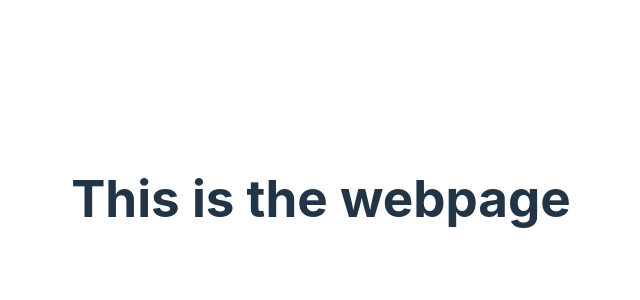
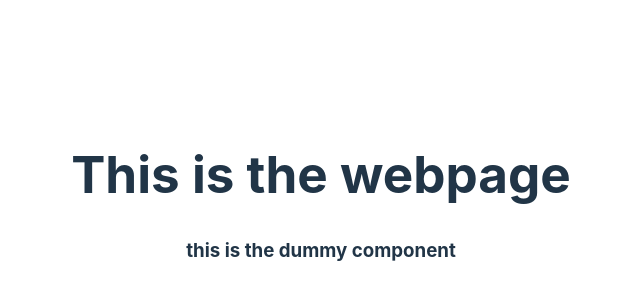
Before and after one commit to CodeByAtharva/react-tutorial, a React (Vite) app in the folder movie_engine/: page / in a window 1280 px wide. Shown: the part 202-502 px from the top of the page, without its empty margins (319-959 px from the left). Built offline with nearby package versions, Linux system fonts and the light colour scheme.

Commit message:
created an dummy component

```diff
--- a/movie_engine/src/App.jsx
+++ b/movie_engine/src/App.jsx
@@ -6,8 +6,19 @@ function App() {
   return (
     <>
     <h1>This is the webpage</h1>
+    <Text/>
     </>
   )
 }
 
+
+function Text(){
+  return(
+    <>
+    <h3>this is the dummy component</h3>
+    </>
+
+  )
+}
+
 export default App
```
